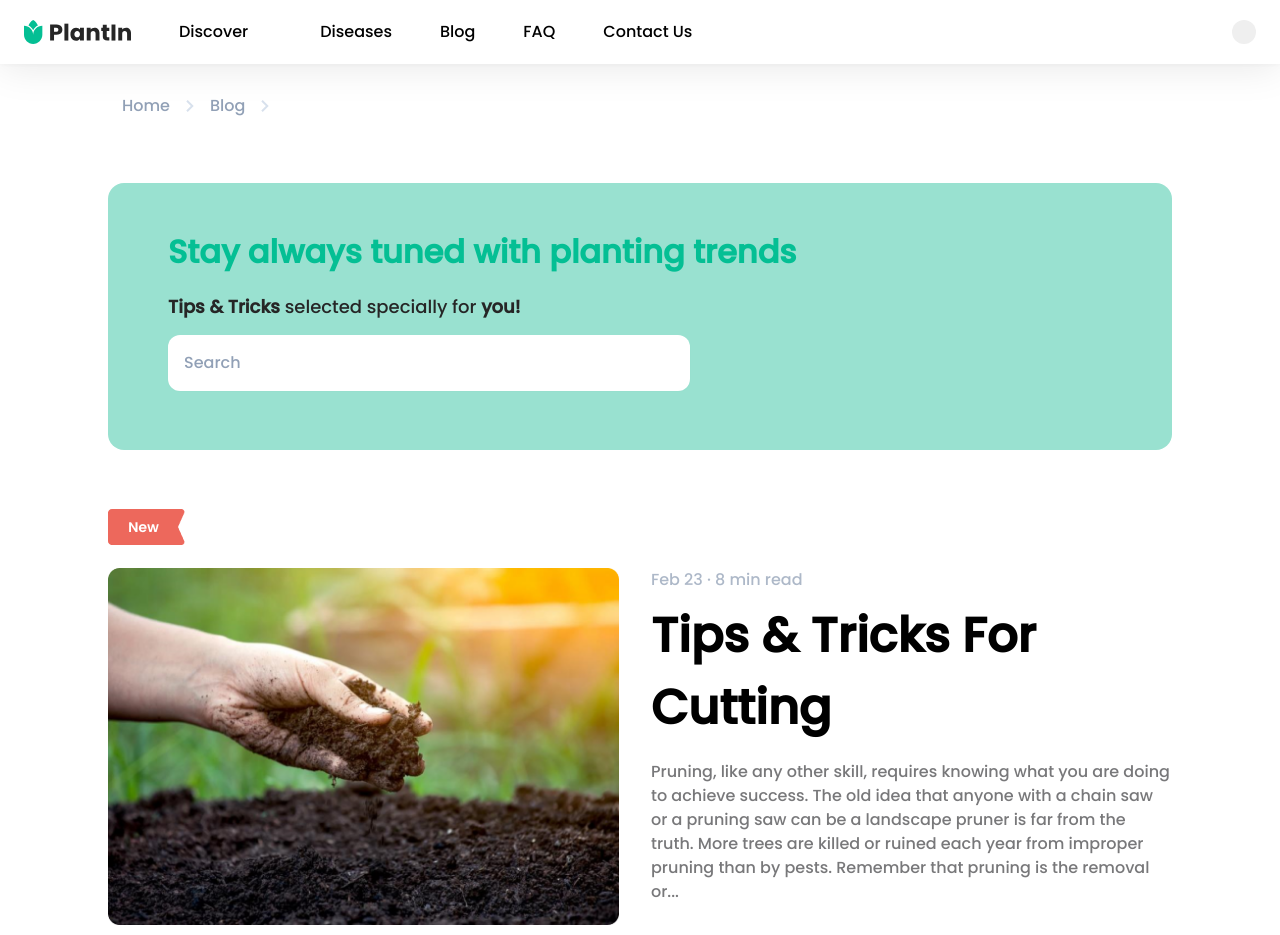
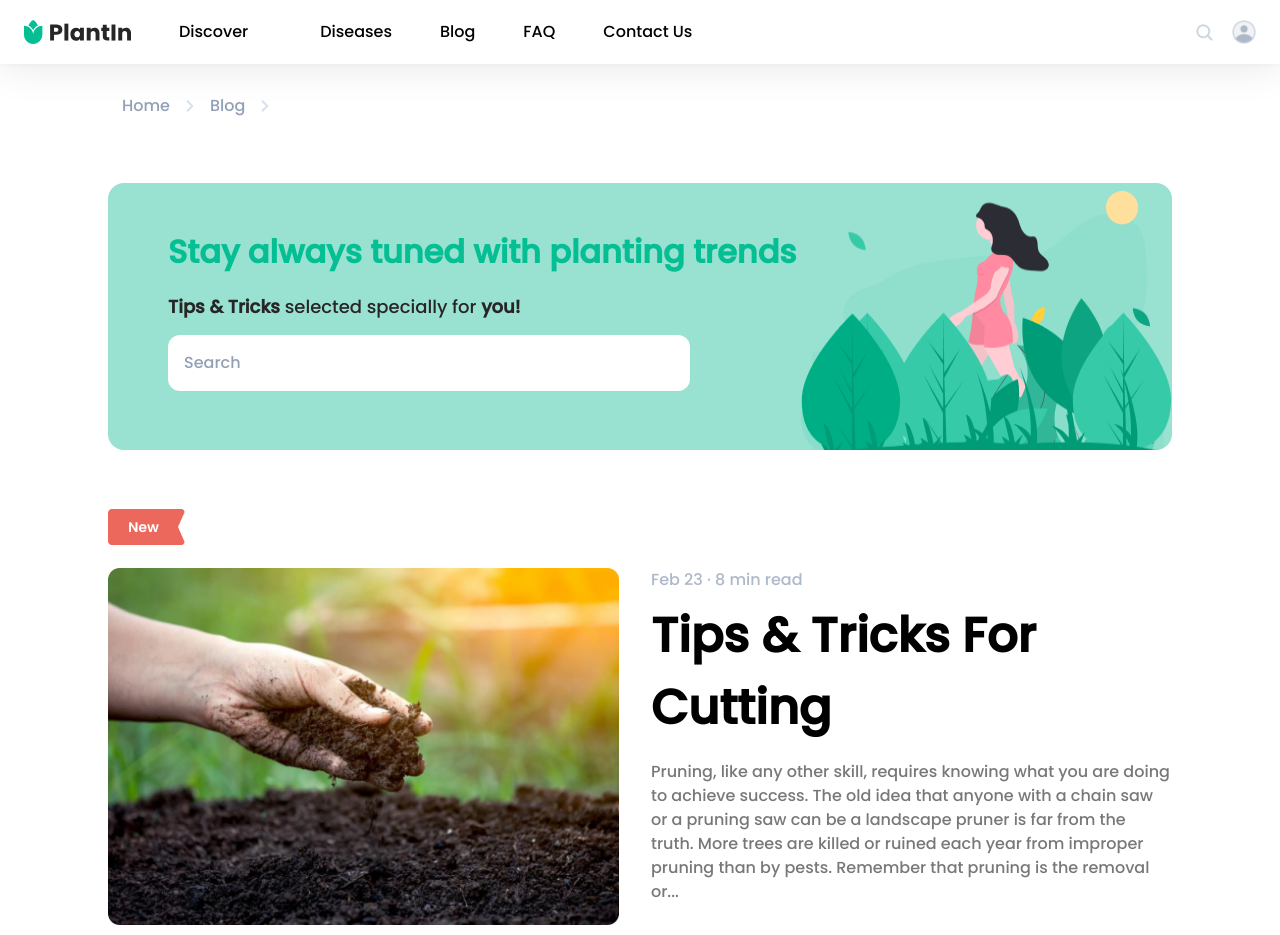
Before and after one commit to dimonprykh123/genesis-task, a website: page src/index.html in a window 1280 px wide. Shown: the top 935 px of the page. Drawn offline with nearby package versions, Linux system fonts and the light colour scheme; files that its build step writes are made by us from their sources.

Commit message:
background-images-fix

```diff
--- a/src/index.html
+++ b/src/index.html
@@ -24,9 +24,9 @@
       </ul>
     </nav>
     <div class='header-form'>
-      <button class='search-btn'></button>
-      <button class='more-btn'></button>
-      <button class='person-btn'></button>
+      <button style='background-image: url("./images/search.png")' class='search-btn'></button>
+      <button style='background-image: url("./images/menu_alt_02.png")' class='more-btn'></button>
+      <button style='background-image: url("./images/person.png")' class='person-btn'></button>
     </div>
   </header>
   <div class='container'>
@@ -37,7 +37,7 @@
       <span class='hide'>Blog</span><img class='hide' src='images/chevron_left.svg' />
     </div>
 
-    <div class='search-container'>
+    <div style='background-image: url("./images/girl.png")' class='search-container'>
       <div class='search-box-content'>
         <p class='search-box-header bold'>Stay always tuned with planting trends</p>
         <p class='search-box-description'><span class='bold'>Tips & Tricks</span> selected specially for <span
@@ -138,7 +138,7 @@
     </div>
 
     <div class='promo-banner-wrapper'>
-      <div class='promo-banner'>
+      <div style='background-image: url("./images/falen-girl.png")' class='promo-banner'>
         <div class='promo-banner-box-content'>
           <img src='images/logo-banner.svg' />
           <p class='promo-banner-box-header bold'>Get unlimited access to exclusive articles</p>
--- a/src/sass/sections/header.scss
+++ b/src/sass/sections/header.scss
@@ -29,7 +29,7 @@ header {
       border-radius: 50%;
       margin-left: 16px;
       background: rgba(255, 255, 255, 0);
-      background-image: url("./../../images/menu_alt_02.png");
+      background-image: url("../../images/menu_alt_02.png");
       background-size: 18px 12px;
       background-repeat: no-repeat;
       background-position: center;
@@ -81,7 +81,7 @@ header {
       border-style: none;
       border-radius: 50%;
       background: rgba(255, 255, 255, 0);
-      background-image: url("./../../images/search.png");
+      background-image: url("../../images/search.png");
       background-size: 17px 17px;
       background-repeat: no-repeat;
       background-position: center;
@@ -99,7 +99,7 @@ header {
       border-style: none;
       border-radius: 50%;
       margin-left: 16px;
-      background-image: url("./../../images/person.png");
+      background-image: url("../../images/person.png");
       background-size: 24px 24px;
       max-width: 24px;
       max-height: 24px;
--- a/src/sass/sections/promo-baner.scss
+++ b/src/sass/sections/promo-baner.scss
@@ -13,7 +13,7 @@
     top: -10px;
     left: 10px;
     @media (min-width: 480px) {
-      background-image: url("./../../images/falen-girl.png");
+      background-image: url("../../images/falen-girl.png");
       background-position: right;
       background-repeat: no-repeat;
       background-size: 348px 100%;
--- a/src/sass/sections/search.scss
+++ b/src/sass/sections/search.scss
@@ -5,7 +5,7 @@
   border-radius: 16px;
   height: 267px;
   @media (min-width: 480px) {
-    background-image: url("./../../images/girl.png");
+    background-image: url("../../images/girl.png");
     background-position: right 8px;
     background-size: 380px 100%;
     background-repeat: no-repeat;
```
Also changed, not shown: build/css/styles.css, build/index.html, 1 other file.
